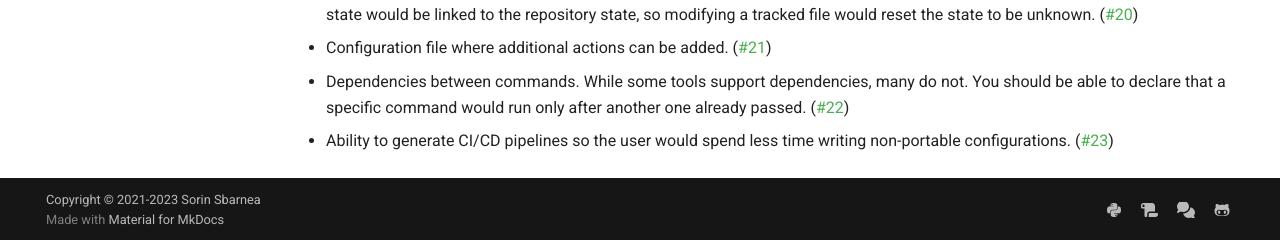
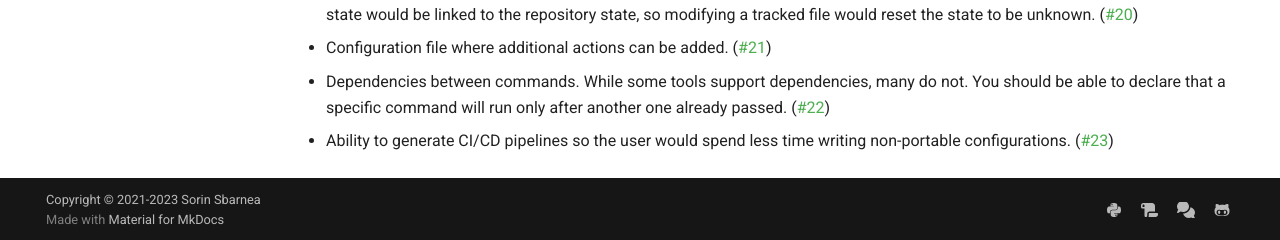
Before and after one commit to pycontribs/mk, an MkDocs documentation site: the page built from docs/README.md, in a window 1280 px wide and 900 px high, scrolled down 1876 px. Shown: the part 657-897 px from the top of the window. Built offline with MkDocs 1.6.1 and Material for MkDocs 9.7.7, drawn with Linux system fonts in a browser that asks for light colours; comment, search, counter and statistics services are not loaded.

```diff
--- a/docs/README.md
+++ b/docs/README.md
@@ -101,7 +102,7 @@ status or that the testing did not leave untracked files.
   unknown. (#20)
 - Configuration file where additional actions can be added. (#21)
 - Dependencies between commands. While some tools support dependencies, many do
-  not. You should be able to declare that a specific command would run only
+  not. You should be able to declare that a specific command will run only
   after another one already passed. (#22)
 - Ability to generate CI/CD pipelines so the user would spend less time writing
   non-portable configurations. (#23)
```
Also changed, not shown: other parts of docs/README.md (+4 -3 lines), .pre-commit-config.yaml (+3 -7 lines), .github/SECURITY.md, 1 other file.
